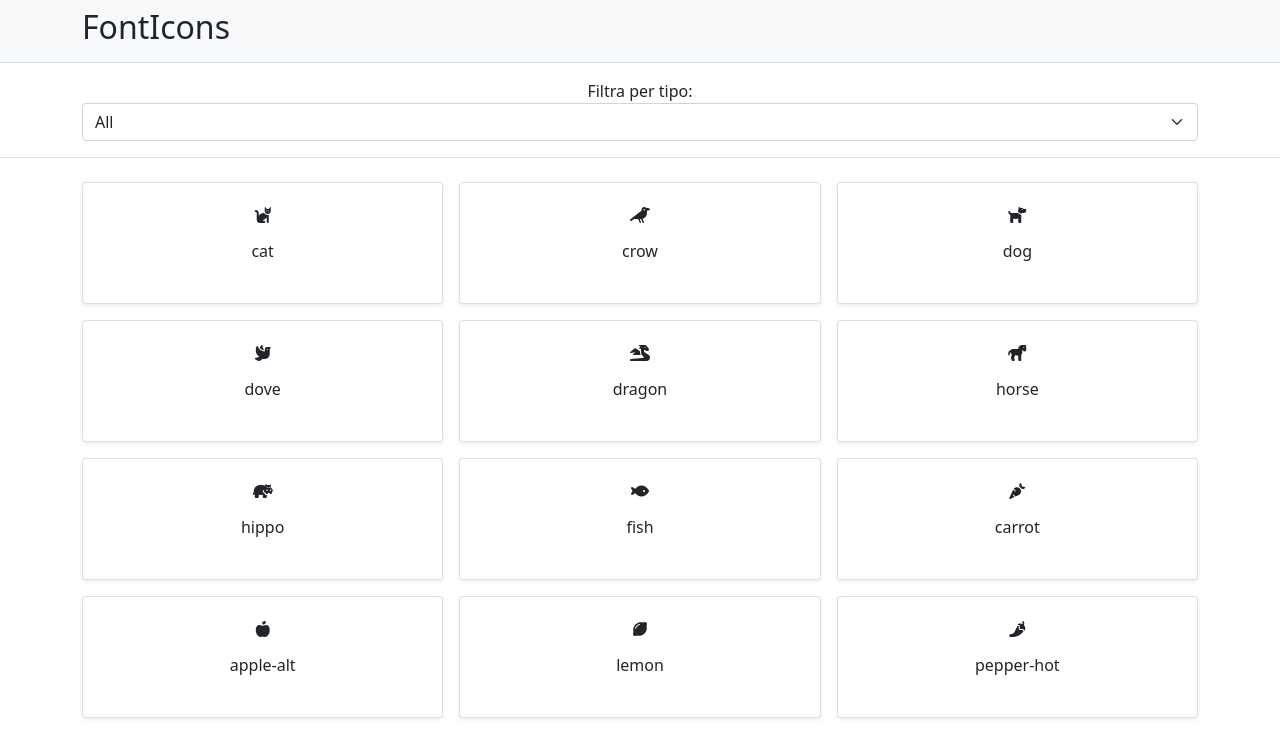
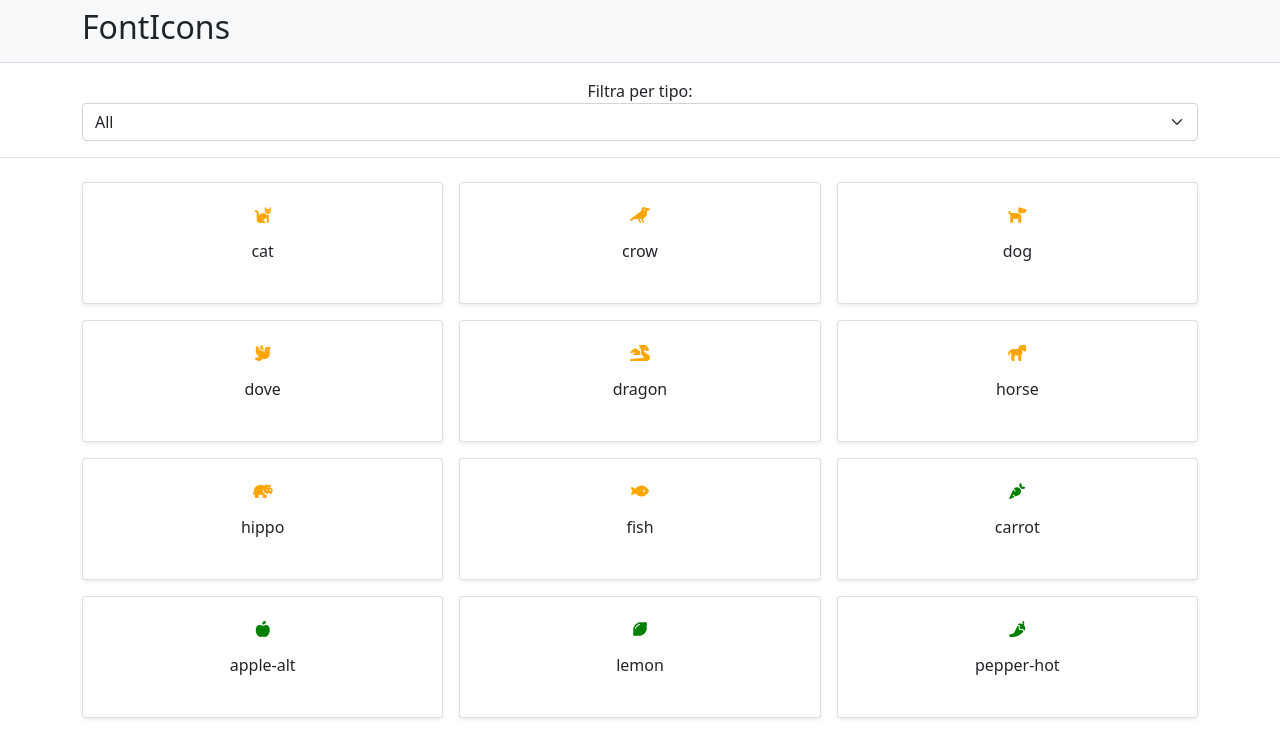
Before and after one commit to lucagad/js-es6-icons, a plain HTML site: page index.html in a window 1280 px wide. Shown: the top 731 px of the page. Drawn offline with nearby package versions, Linux system fonts and the light colour scheme.

Commit message:
Added: ** Milestone 2 **

```diff
--- /dev/null
+++ b/css/style.css
@@ -0,0 +1,12 @@
+
+.color_orange{
+  color: orange;
+}
+
+.color_green{
+  color: green;
+}
+
+.color_blue{
+  color: blue;
+}
--- a/index.html
+++ b/index.html
@@ -8,6 +8,8 @@
   <link href="https://cdn.jsdelivr.net/npm/bootstrap@5.1.3/dist/css/bootstrap.min.css" rel="stylesheet" integrity="sha384-1BmE4kWBq78iYhFldvKuhfTAU6auU8tT94WrHftjDbrCEXSU1oBoqyl2QvZ6jIW3" crossorigin="anonymous">
 
   <link rel='stylesheet' href='https://cdnjs.cloudflare.com/ajax/libs/font-awesome/6.1.1/css/all.min.css' integrity='sha512-KfkfwYDsLkIlwQp6LFnl8zNdLGxu9YAA1QvwINks4PhcElQSvqcyVLLD9aMhXd13uQjoXtEKNosOWaZqXgel0g==' crossorigin='anonymous'/>
+
+  <link rel="stylesheet" href="css/style.css">
 
   <title>FontIcons</title>
 </head>
--- a/js/script.js
+++ b/js/script.js
@@ -153,7 +153,7 @@ iconsCollection.forEach(element => {
   iconsContainer.innerHTML += `
     <div class="col">
       <div class="card shadow-sm d-flex justify-content-center align-items-center py-4">
-        <i class="${element.family} ${element.prefix}${element.name}"></i>
+        <i class="${element.family} ${element.prefix}${element.name} color_${element.color}"></i>
 
         <div class="card-body">
           <p class="icon_name card-text text-center">${element.name}</p>
```
